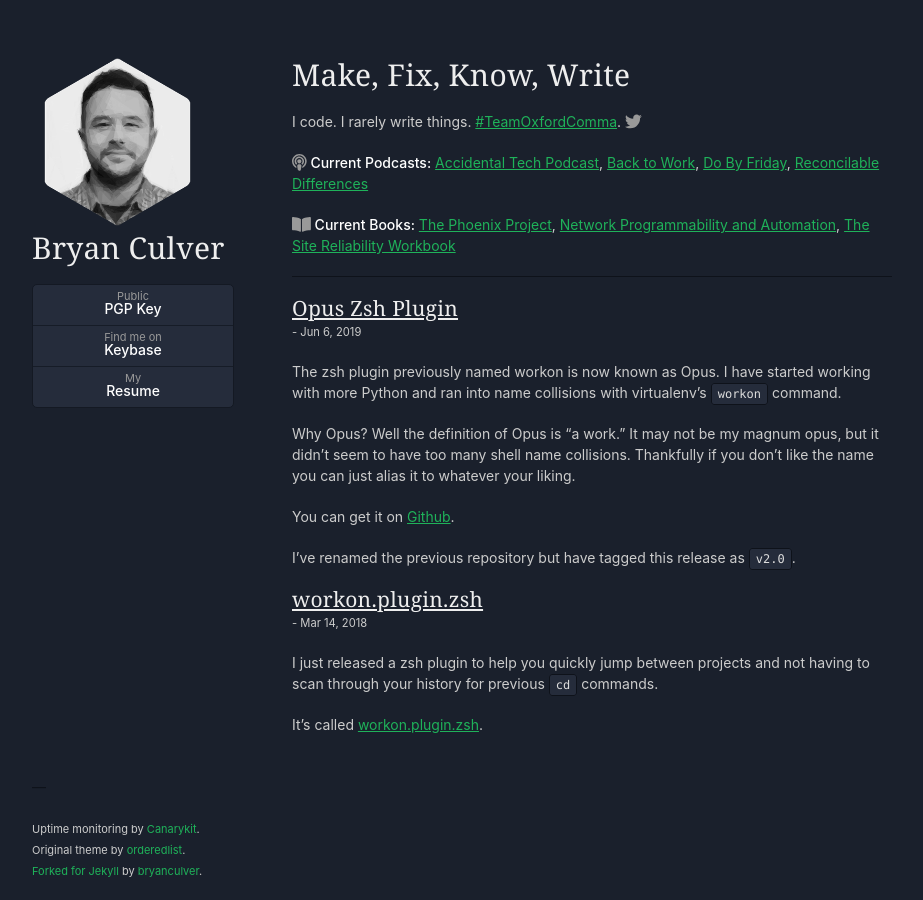
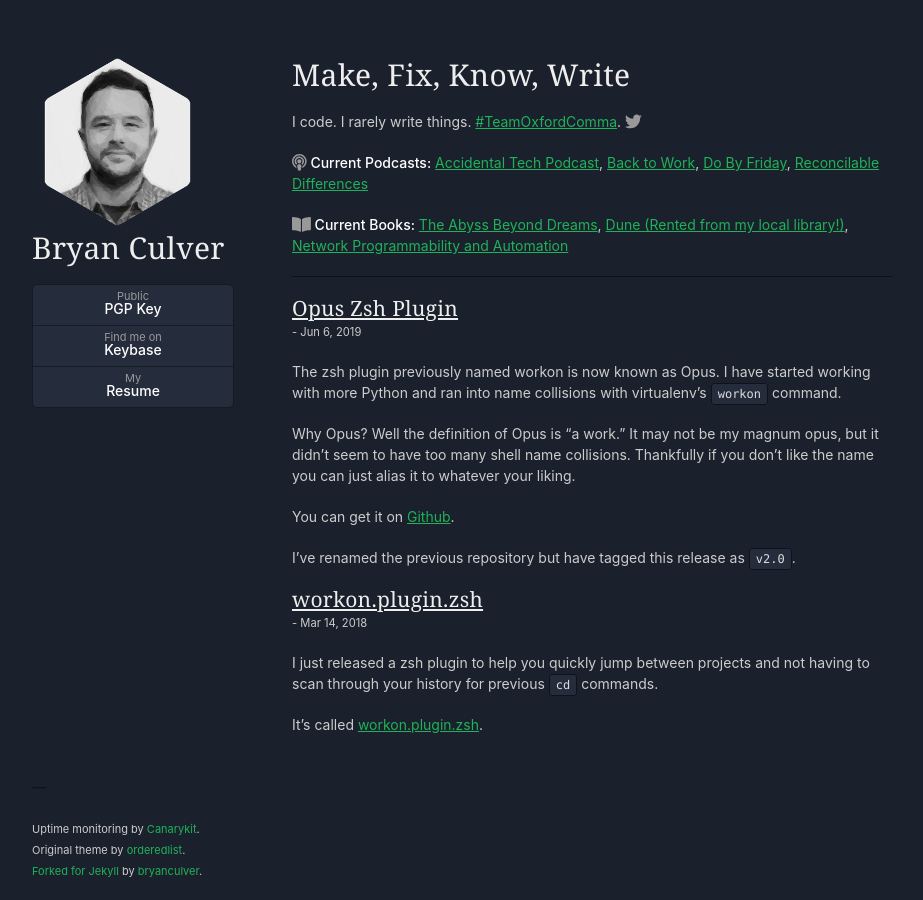
Before and after one commit to bryanculver/bryanculver.github.io, a Jekyll site: the page built from index.html, in a window 1280 px wide. Shown: the whole page, without its empty margins (178-1101 px from the left). Built offline with Jekyll 4.4.1, drawn with Linux system fonts in a browser that asks for light colours.

Commit message:
Update for summer book readings. (#4)

```diff
--- a/index.html
+++ b/index.html
@@ -20,7 +20,7 @@
   <strong><svg xmlns="http://www.w3.org/2000/svg" viewBox="0 0 576 512" class="icon"><path d="M542.22 32.05c-54.8 3.11-163.72 14.43-230.96 55.59-4.64 2.84-7.27 7.89-7.27 13.17v363.87c0 11.55 12.63 18.85 23.28 13.49 69.18-34.82 169.23-44.32 218.7-46.92 16.89-.89 30.02-14.43 30.02-30.66V62.75c.01-17.71-15.35-31.74-33.77-30.7zM264.73 87.64C197.5 46.48 88.58 35.17 33.78 32.05 15.36 31.01 0 45.04 0 62.75V400.6c0 16.24 13.13 29.78 30.02 30.66 49.49 2.6 149.59 12.11 218.77 46.95 10.62 5.35 23.21-1.94 23.21-13.46V100.63c0-5.29-2.62-10.14-7.27-12.99z"/></svg>
   Current Books:</strong>
 
-  <a href="https://www.amazon.com/dp/B078Y98RG8/ref=cm_sw_em_r_mt_dp_U_c8K0CbVQSQFWQ" target="_blank">The Phoenix Project</a>,
-  <a href="https://www.amazon.com/dp/B079K6HWQX/ref=cm_sw_em_r_mt_dp_U_f8K0CbA2MATSD" target="_blank">Network Programmability and Automation</a>,
-  <a href="https://amzn.to/2H6jfXI" target="_blank">The Site Reliability Workbook</a>
+  <a href="https://www.amazon.com/dp/B00JI4ZSJM/ref=cm_sw_em_r_mt_dp_U_ORabDbVGRHQD8" target="_blank">The Abyss Beyond Dreams</a>,
+  <a href="https://www.amazon.com/dp/B00B7NPRY8/ref=cm_sw_em_r_mt_dp_U_DSabDbGJR0NCJ" target="_blank">Dune (Rented from my local library!)</a>,
+  <a href="https://www.amazon.com/dp/B079K6HWQX/ref=cm_sw_em_r_mt_dp_U_f8K0CbA2MATSD" target="_blank">Network Programmability and Automation</a>
 </p>
```
